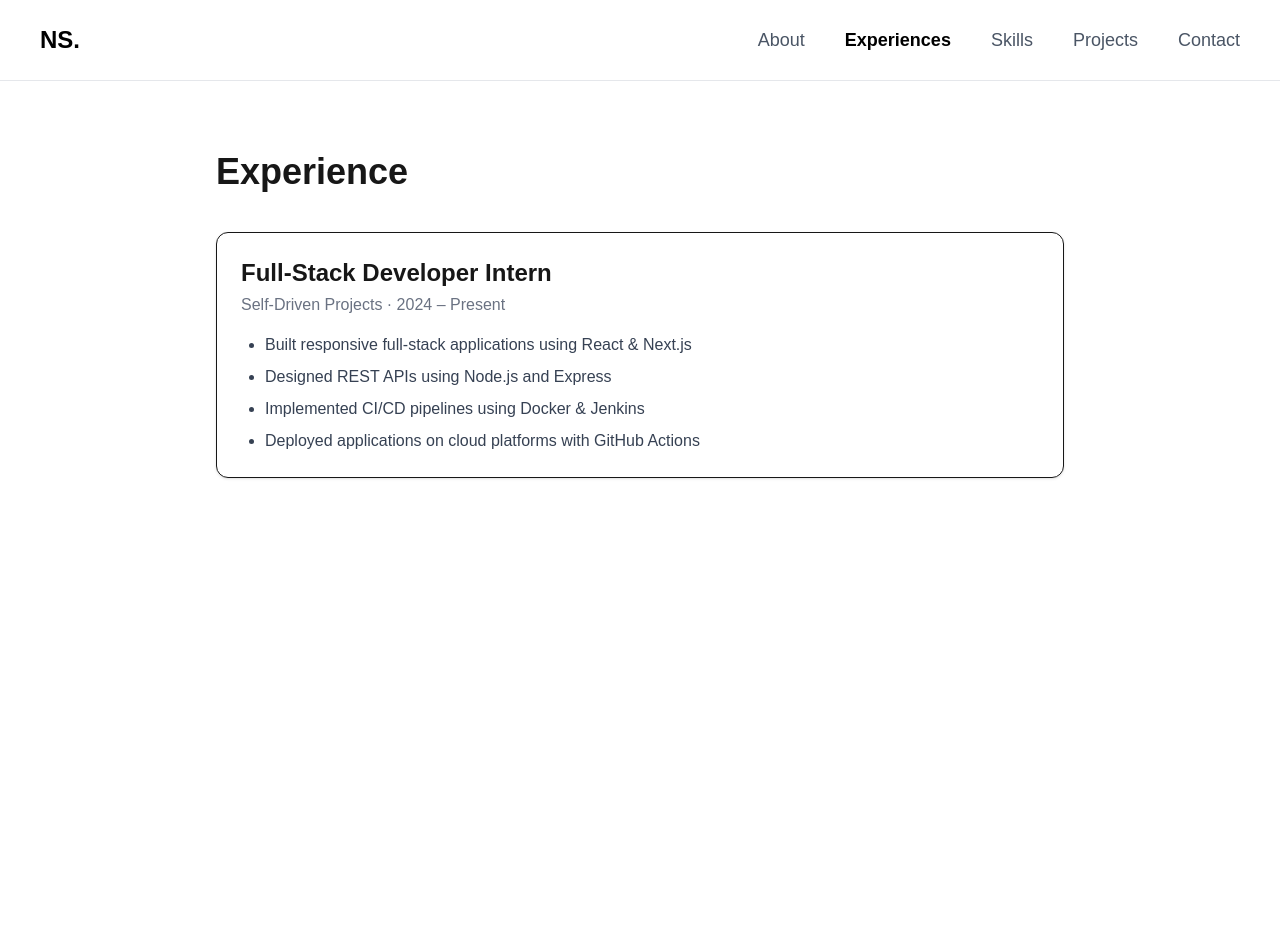
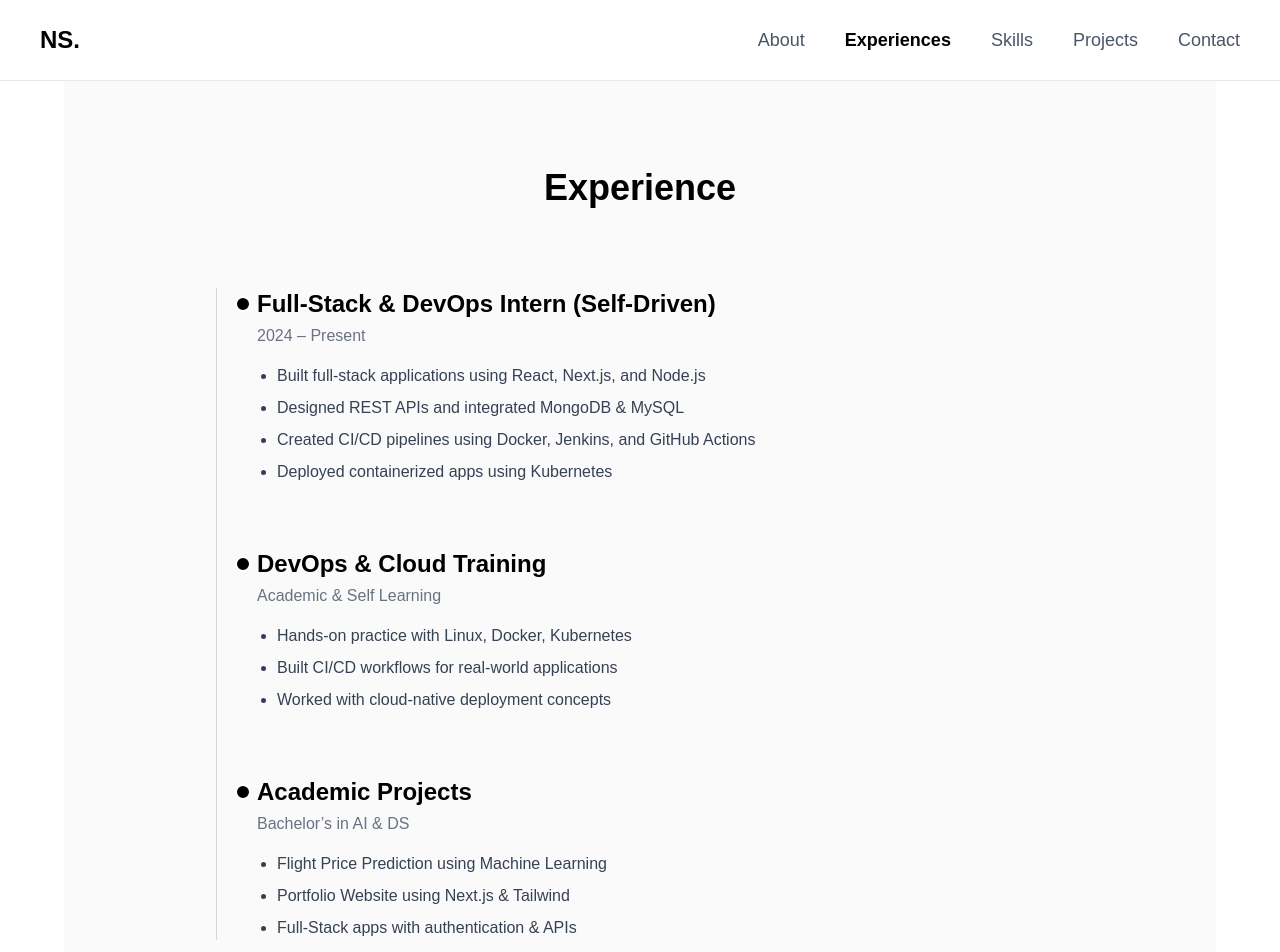
Before and after one commit to Naveen4421/My_portfolio, a Next.js app: page /experiences in a window 1280 px wide. Shown: the top 952 px of the page. Before the commit the page ends 800 px from the top, so only its background shows below. Built offline with nearby package versions, Linux system fonts and the light colour scheme.

Commit message:
Fix experience timeline dot overlap permanently

```diff
--- a/app/experiences/page.tsx
+++ b/app/experiences/page.tsx
@@ -1,29 +1,64 @@
 export default function ExperiencePage() {
   return (
-    <section className="pt-28 px-6 max-w-4xl mx-auto">
-      <h1 className="text-4xl font-bold mb-10">Experience</h1>
+    <section className="min-h-screen px-6 pt-32 pb-20 bg-zinc-50 dark:bg-black text-black dark:text-white">
+      <div className="max-w-4xl mx-auto">
 
-      <div className="space-y-8">
+        <h1 className="text-4xl font-bold mb-20 text-center">
+          Experience
+        </h1>
 
-        {/* Experience Card */}
-        <div className="p-6 border rounded-xl shadow-sm">
-          <h2 className="text-2xl font-semibold">
-            Full-Stack Developer Intern
-          </h2>
-          <p className="text-gray-500 mt-1">
-            Self-Driven Projects · 2024 – Present
-          </p>
+        <div className="relative border-l border-gray-300 dark:border-gray-700 ml-6 pl-10 space-y-16">
 
-          <ul className="list-disc ml-6 mt-4 space-y-2 text-gray-700 dark:text-gray-300">
-            <li>Built responsive full-stack applications using React & Next.js</li>
-            <li>Designed REST APIs using Node.js and Express</li>
-            <li>Implemented CI/CD pipelines using Docker & Jenkins</li>
-            <li>Deployed applications on cloud platforms with GitHub Actions</li>
-          </ul>
+          {/* Experience 1 */}
+          <div className="relative">
+            <span className="absolute -left-[22px] top-2 w-4 h-4 bg-black dark:bg-white rounded-full border-2 border-white dark:border-black"></span>
+
+            <h2 className="text-2xl font-semibold">
+              Full-Stack & DevOps Intern (Self-Driven)
+            </h2>
+            <p className="text-gray-500 mt-1">2024 – Present</p>
+
+            <ul className="mt-4 list-disc ml-5 text-gray-700 dark:text-gray-300 space-y-2">
+              <li>Built full-stack applications using React, Next.js, and Node.js</li>
+              <li>Designed REST APIs and integrated MongoDB & MySQL</li>
+              <li>Created CI/CD pipelines using Docker, Jenkins, and GitHub Actions</li>
+              <li>Deployed containerized apps using Kubernetes</li>
+            </ul>
+          </div>
+
+          {/* Experience 2 */}
+          <div className="relative">
+            <span className="absolute -left-[22px] top-2 w-4 h-4 bg-black dark:bg-white rounded-full border-2 border-white dark:border-black"></span>
+
+            <h2 className="text-2xl font-semibold">
+              DevOps & Cloud Training
+            </h2>
+            <p className="text-gray-500 mt-1">Academic & Self Learning</p>
+
+            <ul className="mt-4 list-disc ml-5 text-gray-700 dark:text-gray-300 space-y-2">
+              <li>Hands-on practice with Linux, Docker, Kubernetes</li>
+              <li>Built CI/CD workflows for real-world applications</li>
+              <li>Worked with cloud-native deployment concepts</li>
+            </ul>
+          </div>
+
+          {/* Experience 3 */}
+          <div className="relative">
+            <span className="absolute -left-[22px] top-2 w-4 h-4 bg-black dark:bg-white rounded-full border-2 border-white dark:border-black"></span>
+
+            <h2 className="text-2xl font-semibold">
+              Academic Projects
+            </h2>
+            <p className="text-gray-500 mt-1">Bachelor’s in AI & DS</p>
+
+            <ul className="mt-4 list-disc ml-5 text-gray-700 dark:text-gray-300 space-y-2">
+              <li>Flight Price Prediction using Machine Learning</li>
+              <li>Portfolio Website using Next.js & Tailwind</li>
+              <li>Full-Stack apps with authentication & APIs</li>
+            </ul>
+          </div>
+
         </div>
-
-        {/* Add more experiences later */}
-
       </div>
     </section>
   );
```
